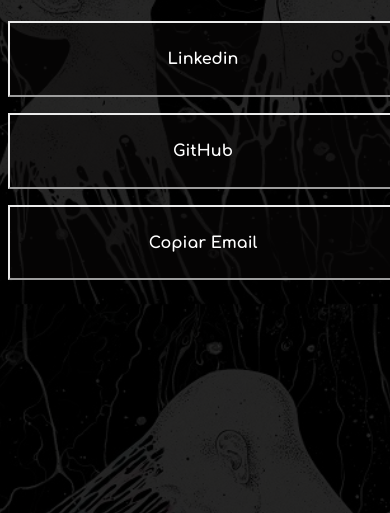
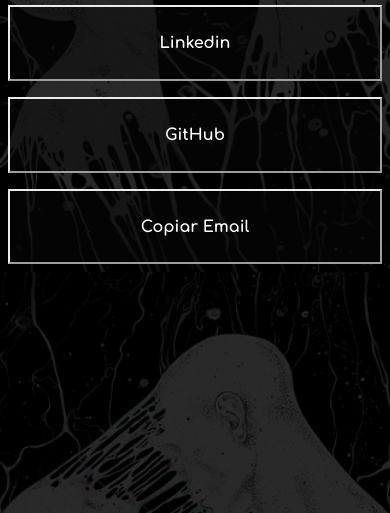
Before and after one commit to llKirallkx/Contatos, a plain HTML site: page index.html in a window 390 px wide. Shown: the part 331-844 px from the top of the page. Drawn offline with Linux system fonts and the light colour scheme.

Commit message:
Recomendo Scroll mobile
Reorganização no CSS para ajustar os botões que geravam scroll.

```diff
--- a/index.html
+++ b/index.html
@@ -38,7 +38,7 @@
         </div>
     </header>
     <main>
-        <ul>
+        <ul class="lista">
             <a href="https://www.linkedin.com/in/tiago-felipe-ferreira-de-assis/" target="_blank" rel="noopener noreferrer" class="linka"><button class="aa"><div id="botoes">Linkedin</div></button></a>
             <a class="linka" href="https://github.com/llKirallkx" target="_blank" rel="noopener noreferrer"><button class="aa"><div id="botoes">GitHub</div></button></a>
             <a class="linka" href="mailto:tiagofelipefe@gmail.com"><button class="aa" onclick="copyToClipBoard()"><div id="botoes">Copiar Email<textarea class="email" id="text">Tiagofelipefe@gmail.com</textarea></div></button></a>
--- a/styles.css
+++ b/styles.css
@@ -1,13 +1,13 @@
 *{
     font-family: 'Comfortaa', cursive;
+
 }
 
 body{
     background-color: black;
-    background:rgba(0, 0, 0, 0.842) url(./5DwWEbmzTTazhIdIJFzR_ggg\ \(1\).jpg);
+    background:rgba(0, 0, 0, 0.829) url(./5DwWEbmzTTazhIdIJFzR_ggg\ \(1\).jpg);
     background-blend-mode: darken;
     background-size: cover;
-    background-blend-mode: darken;
     background-position: top;
     max-width: 800px;
     display: flex;
@@ -50,13 +50,14 @@
 h1{
     text-align: center;
 }
-ul{
+.lista{
     display: flex;
     flex-direction: column;
     padding: 0px;
+    margin: 0px;
 }
+
 h2{
-    margin: 0;
     text-align: center;
 }
 .aa{
@@ -67,7 +68,7 @@
     margin: 8px;
     padding: 2vh;
     border-color: rgba(255, 255, 255, 0.918);
-    width: 100%;
+
 }
 
 .aa:hover{
@@ -79,9 +80,13 @@
 }
 
 #botoes{
-    max-height: min-content;
     padding: 10px;
 }
 .email{
     display: none;
 }
+.linka{
+    display: flex;
+    flex-direction: column;
+    text-decoration: none;
+}
```
